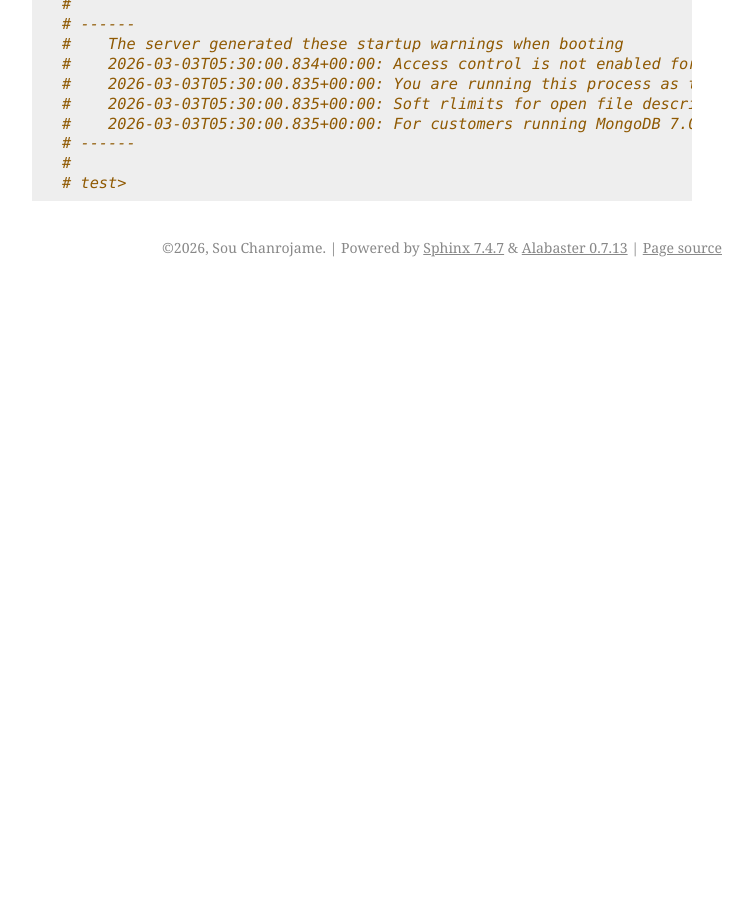
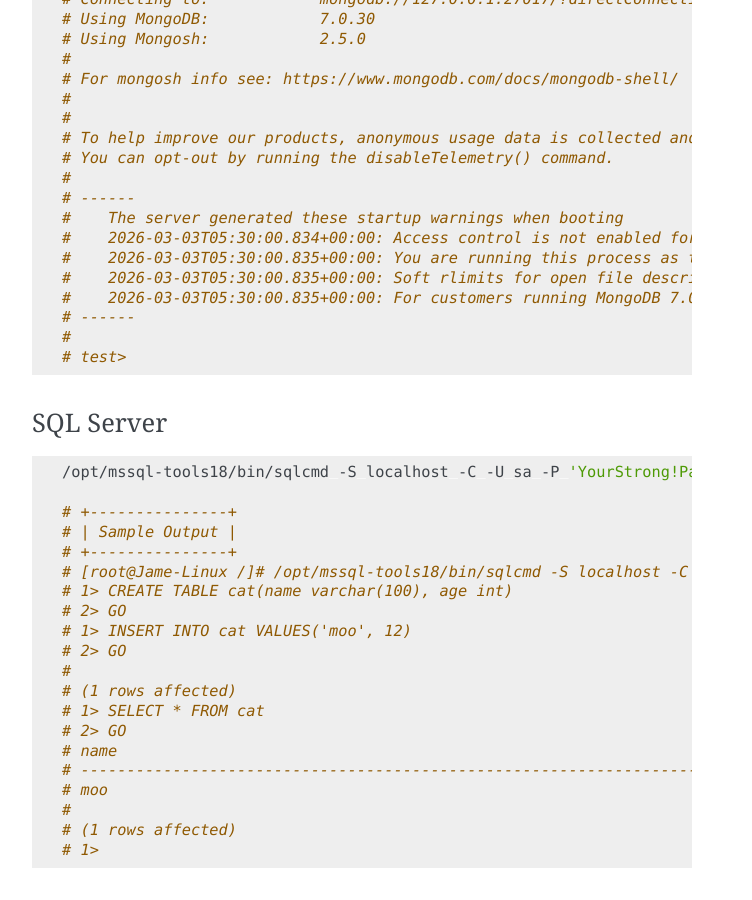
Before and after one commit to james5635/linux-server-assignment, a Sphinx documentation site: the page built from docs/source/database_server.rst, in a window 1280 px wide and 900 px high, scrolled down 1465 px. Shown: the whole window, without its empty margins (388-1140 px from the left). Built offline with Sphinx 7.4.7, drawn with Linux system fonts in a browser that asks for light colours; before the commit the page ends 1752 px from its top, so only the background shows below that; some of the changed text lies outside the part shown.

Commit message:
add sql server

```diff
--- a/docs/source/database_server.rst
+++ b/docs/source/database_server.rst
@@ -23,6 +23,11 @@
 .. literalinclude:: ../../src/database_server/mongodb.sh
    :language: bash
 
+SQL Server
+~~~~~~~~~~
+
+.. literalinclude:: ../../src/database_server/sql_server.sh
+   :language: bash
 
 Usage
 -----
@@ -74,3 +79,30 @@
     # ------
     #
     # test>
+
+
+SQL Server
+~~~~~~~~~~
+
+.. code-block:: bash
+
+    /opt/mssql-tools18/bin/sqlcmd -S localhost -C -U sa -P 'YourStrong!Password'
+
+    # +---------------+
+    # | Sample Output |
+    # +---------------+
+    # [root@Jame-Linux /]# /opt/mssql-tools18/bin/sqlcmd -S localhost -C -U sa -P 'YourStrong!Password'
+    # 1> CREATE TABLE cat(name varchar(100), age int)
+    # 2> GO
+    # 1> INSERT INTO cat VALUES('moo', 12)
+    # 2> GO
+    #
+    # (1 rows affected)
+    # 1> SELECT * FROM cat
+    # 2> GO
+    # name                                                                                                 age
+    # ---------------------------------------------------------------------------------------------------- -----------
+    # moo                                                                                                           12
+    #
+    # (1 rows affected)
+    # 1>
```
Also changed, not shown: compose.yaml (+5 -3 lines), 3 other files.
